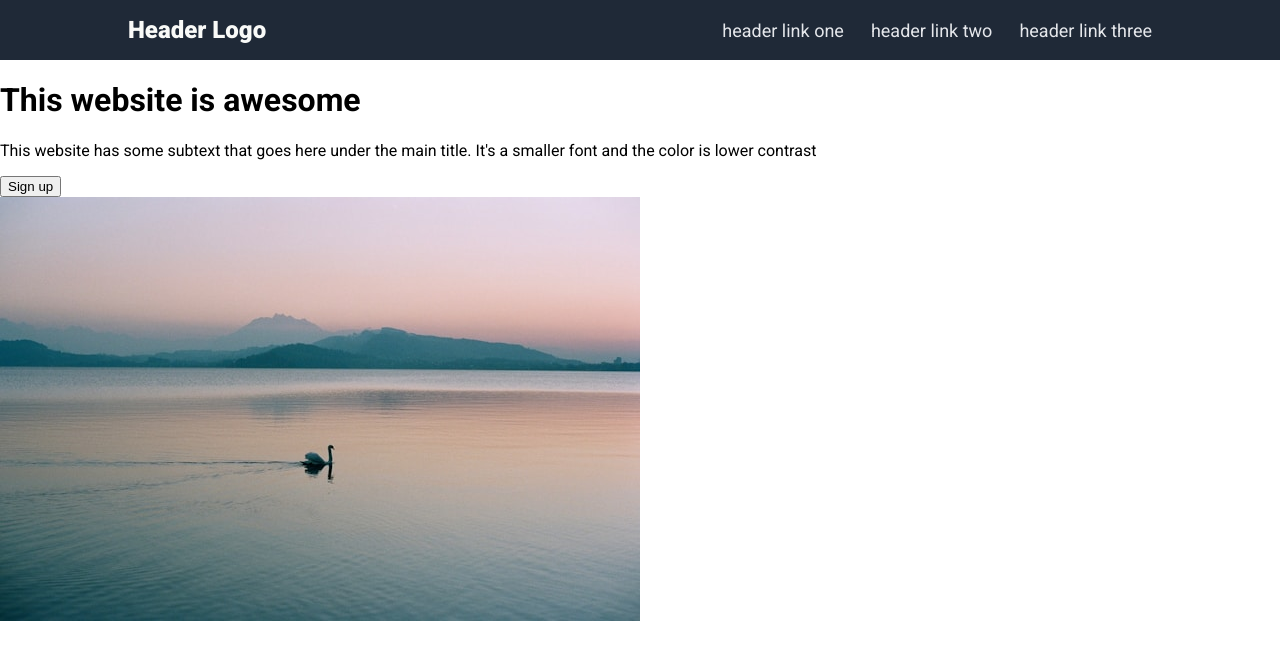
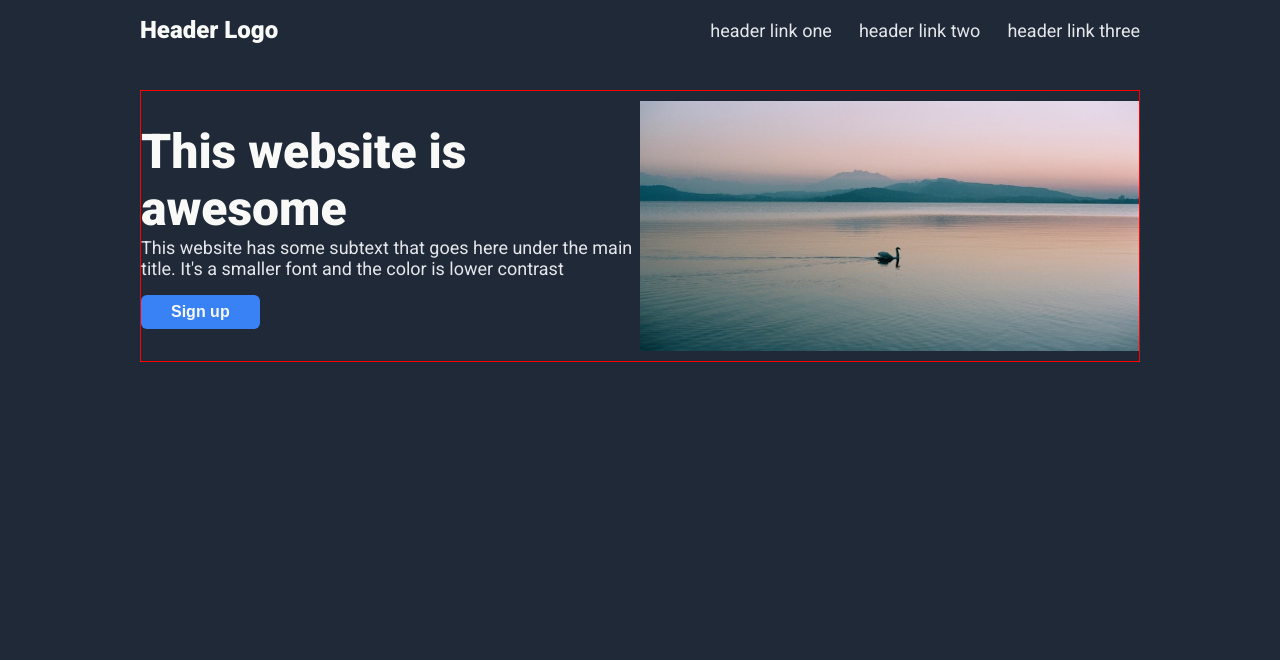
Before and after one commit to NOKUBONGA-226/Landing-Page, a plain HTML site: page index.html in a window 1280 px wide. Drawn offline with Linux system fonts and the light colour scheme.

Commit message:
Add style to the first section
Added some layout and style to the the header and hero

```diff
--- a/index.html
+++ b/index.html
@@ -7,8 +7,8 @@
     <link rel="stylesheet" href="style.css">
 </head>
 <body>
-    <div class="header-container">
-        <div class="first-section">
+    <div class="section-one-container">
+        <div class="header-container">
             <div class="logo">Header Logo</div>
             <ul class="links">
                 <li><a href="#">header link one</a></li>
@@ -16,15 +16,16 @@
                 <li><a href="#">header link three</a></li>
             </ul>
         </div>
+
+        <div class="hero-container">
+            <div class="content">
+                <div class="hero-heading">This website is awesome</div>
+                <div class="hero-text">This website has some subtext that goes here under the main title. It's a smaller font and the color is lower contrast</div>
+                <button>Sign up</button>
+            </div>
+            <img src="images/sunset.jpg" alt="">
+        </div>
     </div>
 
-    <div class="section-1-container">
-        <div class="content">
-            <h1>This website is awesome</h1>
-            <p>This website has some subtext that goes here under the main title. It's a smaller font and the color is lower contrast</p>
-            <button>Sign up</button>
-        </div>
-        <img src="images/sunset.jpg" alt="">
-    </div>
 </body>
 </html>
--- a/style.css
+++ b/style.css
@@ -5,6 +5,7 @@ body {
     font-family: 'Roboto', sans-serif, Verdana,Arial;
     margin: 0;
     padding : 0;
+    background-color: #1f2937;
 }
 
 .header-container ul{
@@ -22,24 +23,69 @@ body {
     cursor: pointer;
 }
 
+.content button{
+    background-color: #3882f6;
+    color: #F9FAF8;
+    font-size: 16px;
+    font-weight: 900;
+    border: none;
+    padding: 8px 30px;
+    border-radius: 6px;
+
+}
+
 a{
     text-decoration: none;
     font-size: 18px;
     color: #E5E7EB;
 }
 
-.header-container {
-    max-width: 100%;
-    height: 60px;
-    background: #1F2937;
-
+.section-one-container{
+    max-width: 1000px;
+    margin: 0 auto;
 }
 
-.first-section {
+.header-container {
+    height: 60px;
+    display: flex;
+    justify-content: space-between;
+    align-items: center;
+}
+
+.hero-container{
+    display: flex;
+    justify-content: space-between;
+    align-items: center;
+    margin: 30px 0;
+    padding: 10px 0;
+    border:1px solid red;
+}
+
+.hero-heading{
+    color: #F9FAF8;
+    font-size: 48px;
+    font-weight: 900;
+}
+.hero-text{
+    color: #E5E7EB;
+    font-size: 18px;
+    margin-bottom: 16px;
+}
+
+.content{
+    flex: 1;
+}
+
+img{
+    flex: 1;
+    height: 250px;
+}
+
+/*.first-section {
     height: 100%;
-    width: 80%;
+    width: 1000px ;
     margin: 0 auto;
     display: flex;
     justify-content: space-between;
     align-items: center;
-}
+}*/
```
